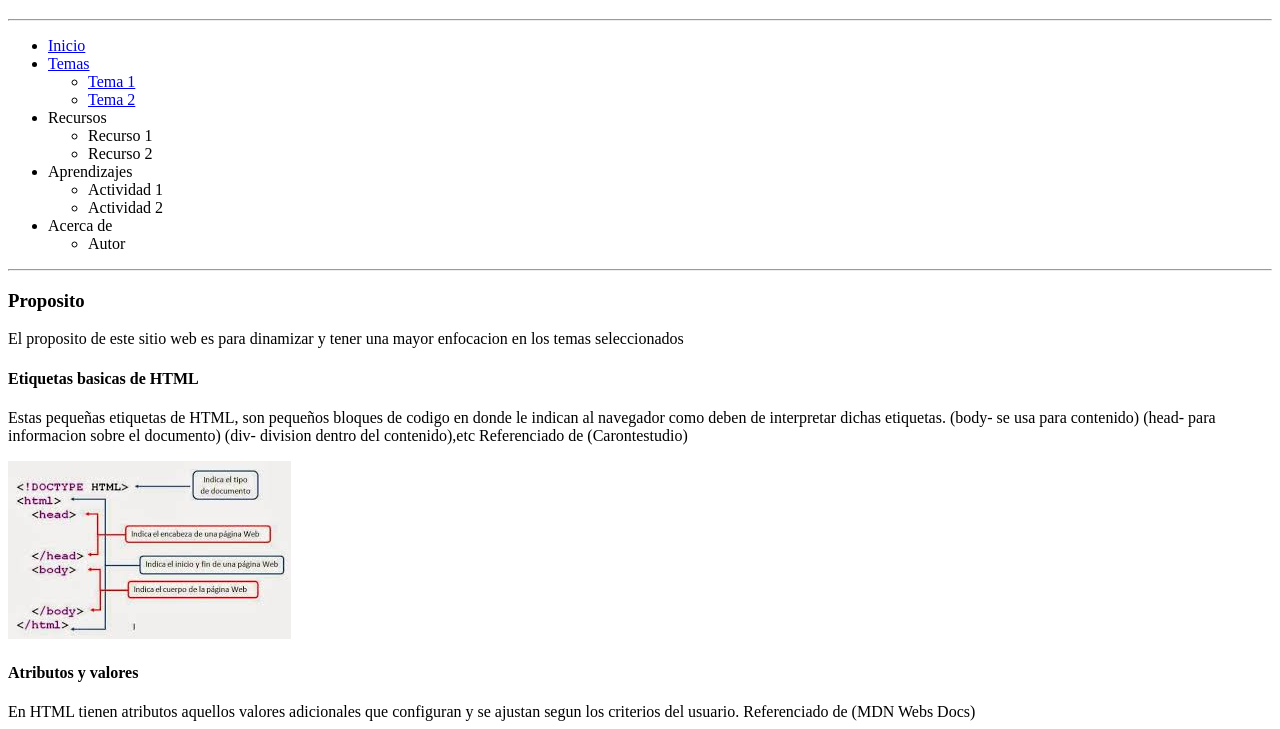
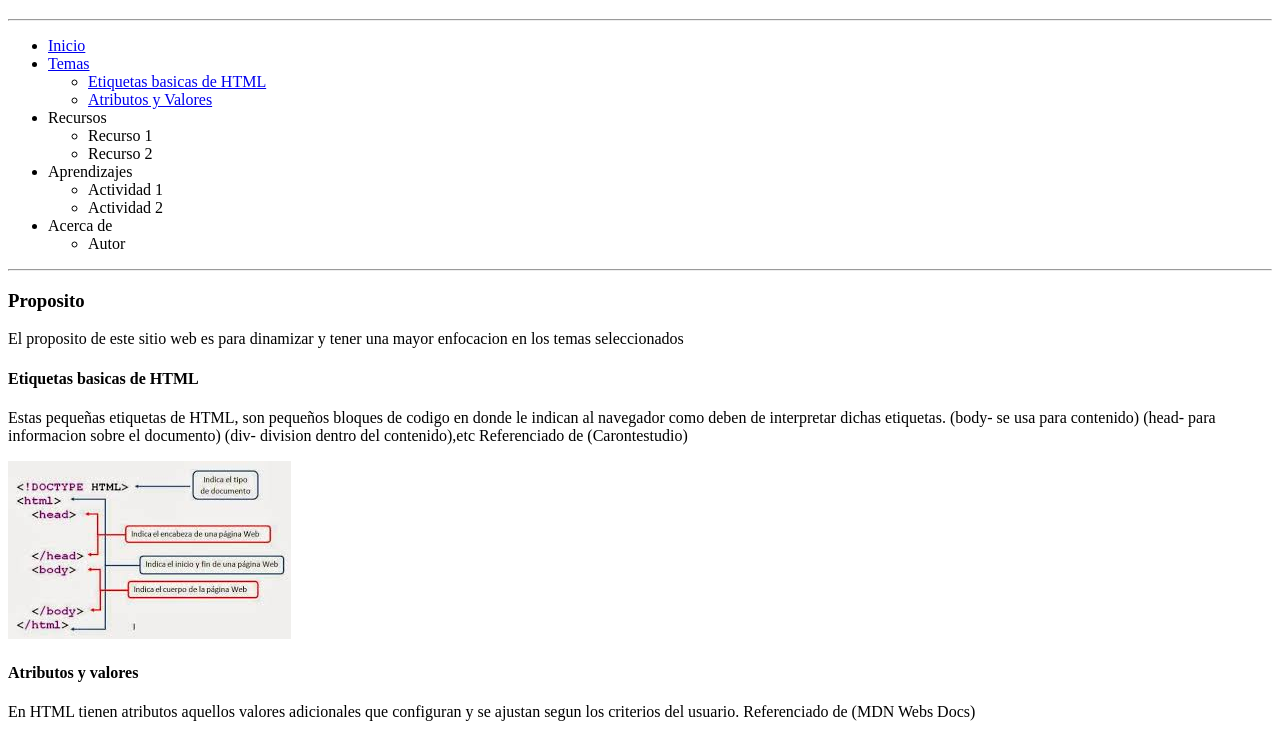
Before and after one commit to CRISS3625/DSW-Cristian-Moreno, a plain HTML site: page Fase 2/design.html in a window 1280 px wide. Shown: the part 71-800 px from the top of the page. Drawn offline with Linux system fonts and the light colour scheme.

Commit message:
Update design.html
Actualizacion 25 / 11 / 21

```diff
--- a/Fase 2/design.html
+++ b/Fase 2/design.html
@@ -19,8 +19,8 @@
             <li><a href="#">Inicio</a> </li>
             <li><a href="#">Temas</a>
                 <ul>
-                    <li><a href="#">Tema 1</a> </li>
-                    <li><a href="#">Tema 2</a> </li>
+                    <li><a href="#">Etiquetas basicas de HTML</a> </li>
+                    <li><a href="#">Atributos y Valores</a> </li>
                 </ul>
             </li>
             <li>Recursos
@@ -87,5 +87,6 @@
             Fecha Actualizacion: 17/11/21
         </p>
     </footer>
+    <a href="Fase 2/design.html"></a>
 </body>
 </html>
```
